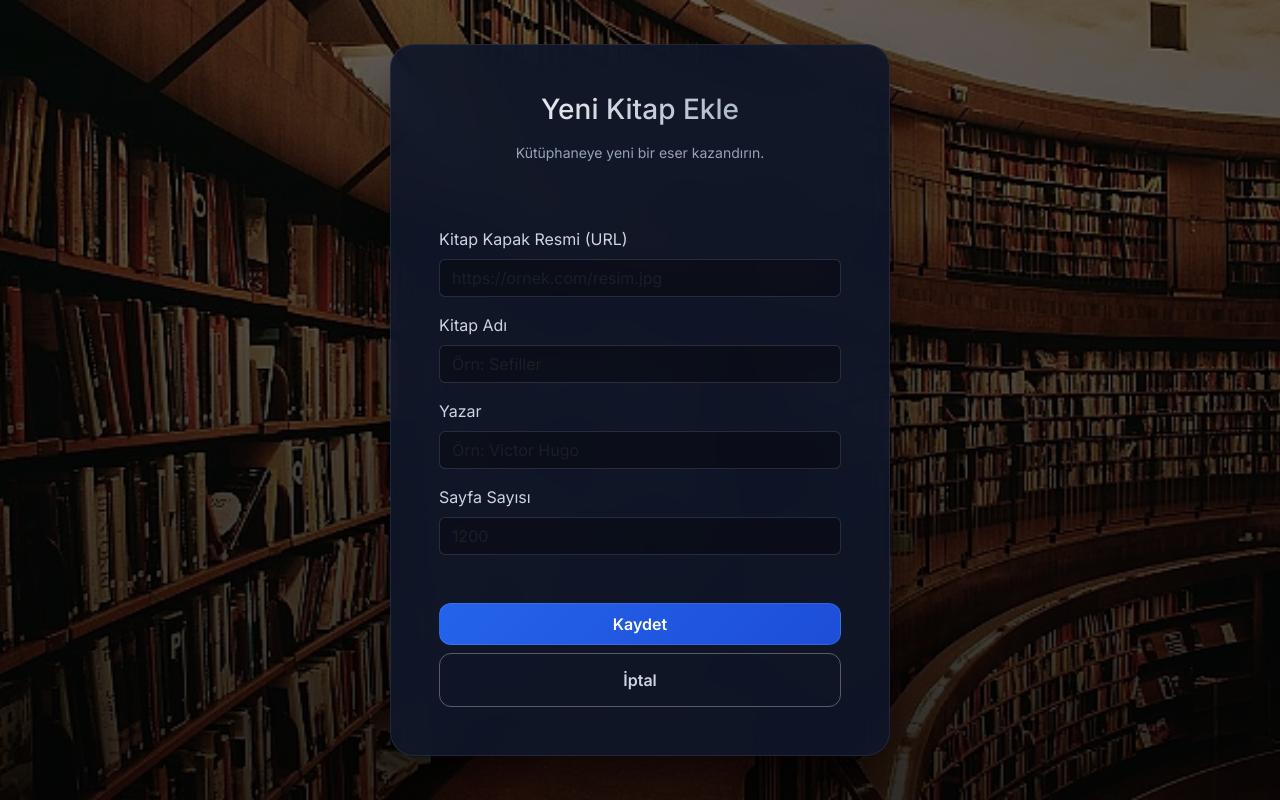
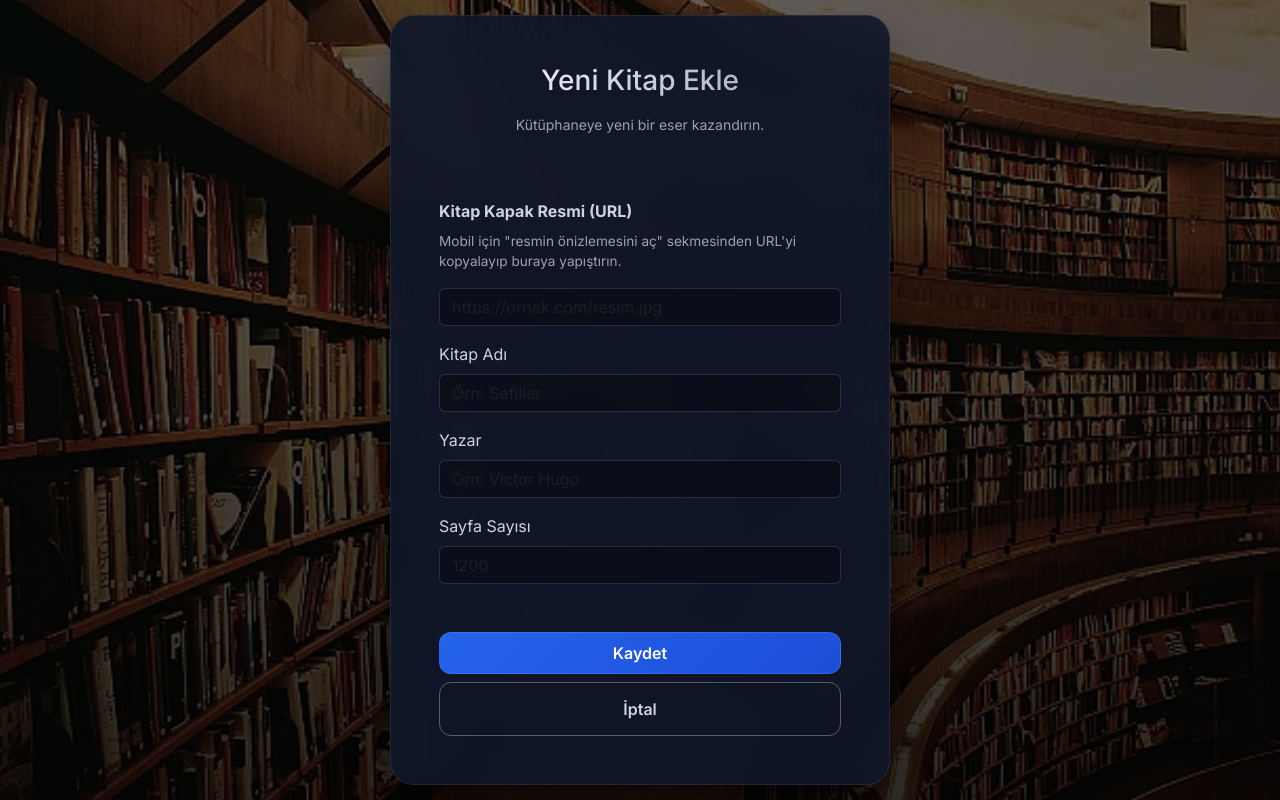
Before and after one commit to ilhanyanmaz/library_project, a website: page public/add.html in a window 1280 px wide. Drawn offline with nearby package versions, Linux system fonts and the light colour scheme; sample sign-in values are in the browser's storage.

Commit message:
son degisiklik

```diff
--- a/public/add.html
+++ b/public/add.html
@@ -22,7 +22,8 @@
         <form onsubmit="addBook(event)">
             <!-- Resim URL Girişi -->
             <div class="mb-3">
-                <label for="imageUrl" class="form-label">Kitap Kapak Resmi (URL)</label>
+                <label for="imageUrl" class="form-label"><b>Kitap Kapak Resmi (URL)</b></label><br>
+                <p style="font-size:0.85rem; opacity: 0.6;"   >Mobil için "resmin önizlemesini aç" sekmesinden URL'yi kopyalayıp buraya yapıştırın.</p>
                 <input type="url" id="imageUrl" class="form-control" placeholder="https://ornek.com/resim.jpg" required
                     autocomplete="off">
             </div>
```
